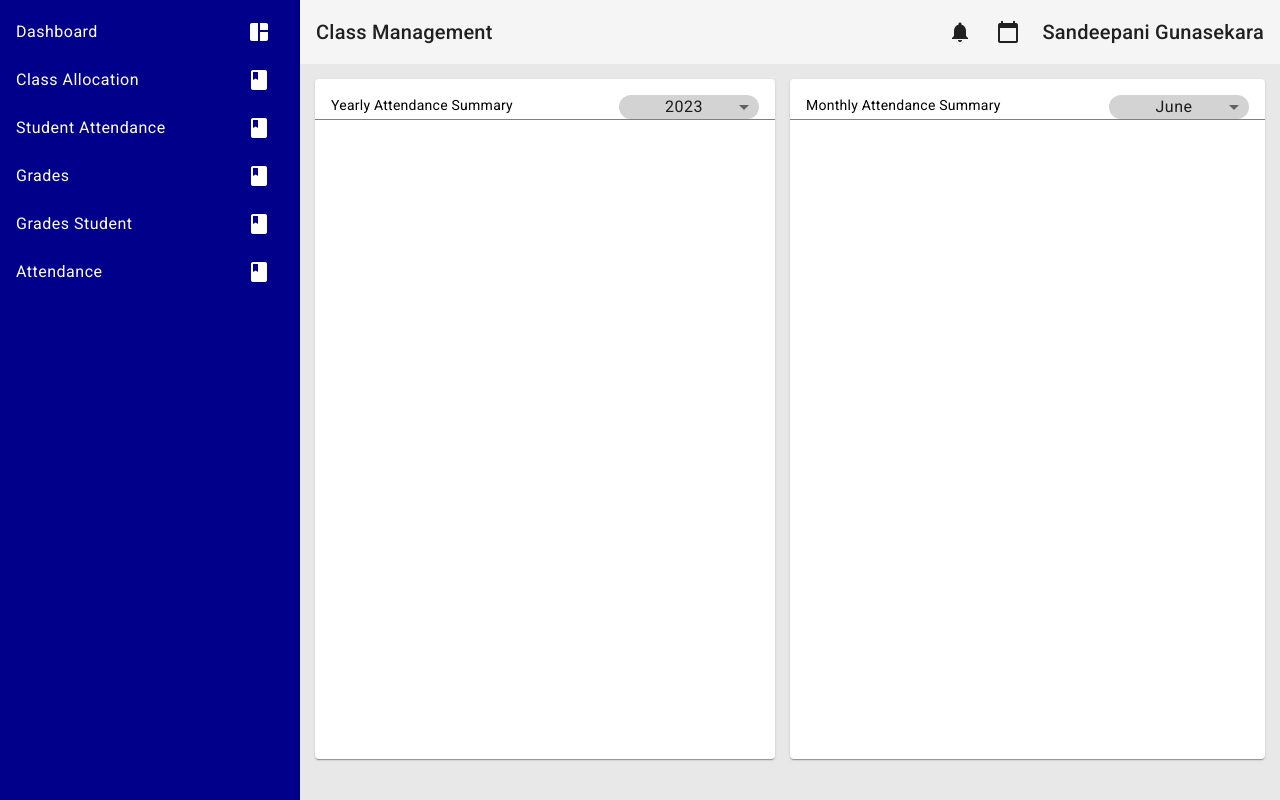
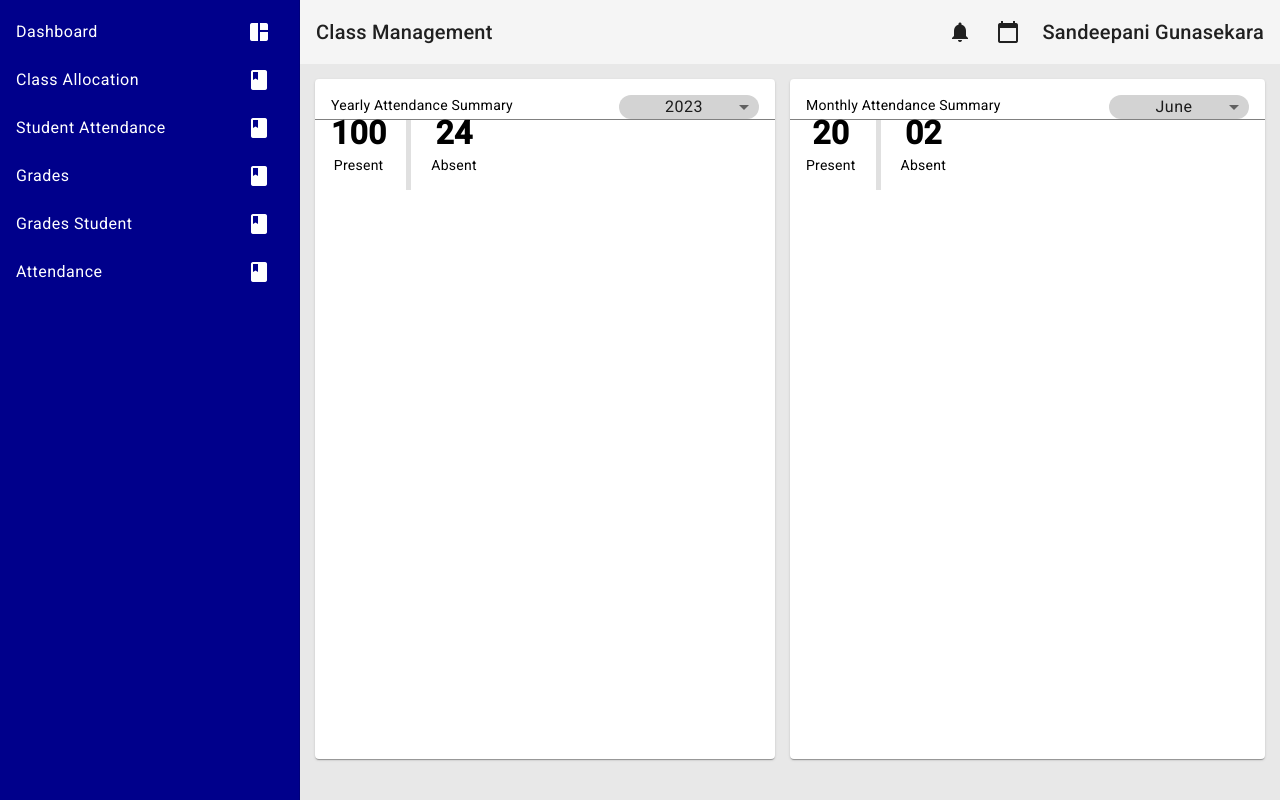
Before and after one commit to codingPentagon/ZoneEd, an Angular app in the folder frontend/: page /attndncestu in a window 1280 px wide. Built offline with nearby package versions, Linux system fonts and the light colour scheme.

Commit message:
made summary texts of the cards in attendance student component

```diff
--- a/frontend/src/app/attdnce-stu/attdnce-stu.component.css
+++ b/frontend/src/app/attdnce-stu/attdnce-stu.component.css
@@ -47,3 +47,21 @@ mat-select{
 /deep/ .mat-mdc-select-value{
   margin-left: 20px;
 }
+
+.box{
+  align-items: center;
+  display: flex;
+  text-align: center;
+}
+
+.big-text{
+  font-weight: bold;
+  font-size: xx-large;
+}
+
+mat-divider.mat-divider-vertical{
+  height: 70px;
+  border-right-width: 5px;
+  color: red;
+  margin: auto 20px;
+}
--- a/frontend/src/app/attdnce-stu/attdnce-stu.component.html
+++ b/frontend/src/app/attdnce-stu/attdnce-stu.component.html
@@ -12,6 +12,17 @@
           </mat-select>
         </mat-card-header>
         <mat-card-content>
+          <div class="box">
+            <div class="inline-block">
+              <p class="big-text">100</p>
+              <p> Present</p>
+            </div>
+            <mat-divider class="inline-block" [vertical]="true"></mat-divider>
+            <div class="inline-block">
+              <p class="big-text">24</p>
+              <p>Absent</p>
+            </div>
+          </div>
         </mat-card-content>
       </mat-card>
     </div>
@@ -26,6 +37,17 @@
             </mat-select>
           </mat-card-header>
           <mat-card-content>
+              <div class="box">
+                <div class="inline-block">
+                  <p class="big-text">20</p>
+                  <p>Present</p>
+                </div>
+                <mat-divider class="inline-block" [vertical]="true"></mat-divider>
+                <div class="inline-block">
+                  <p class="big-text">02</p>
+                  <p>Absent</p>
+                </div>
+              </div>
           </mat-card-content>
         </mat-card>
     </div>
```
